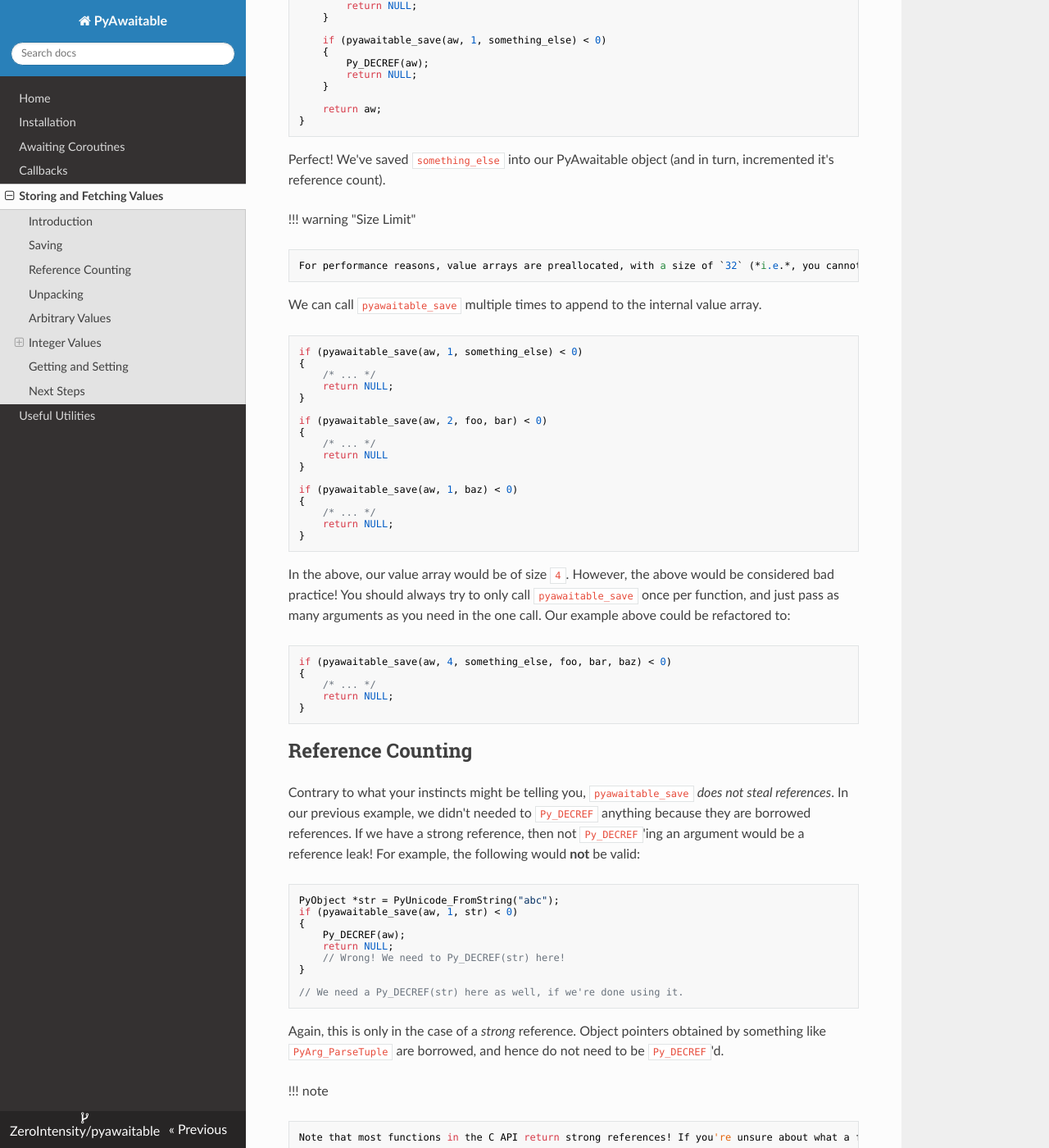
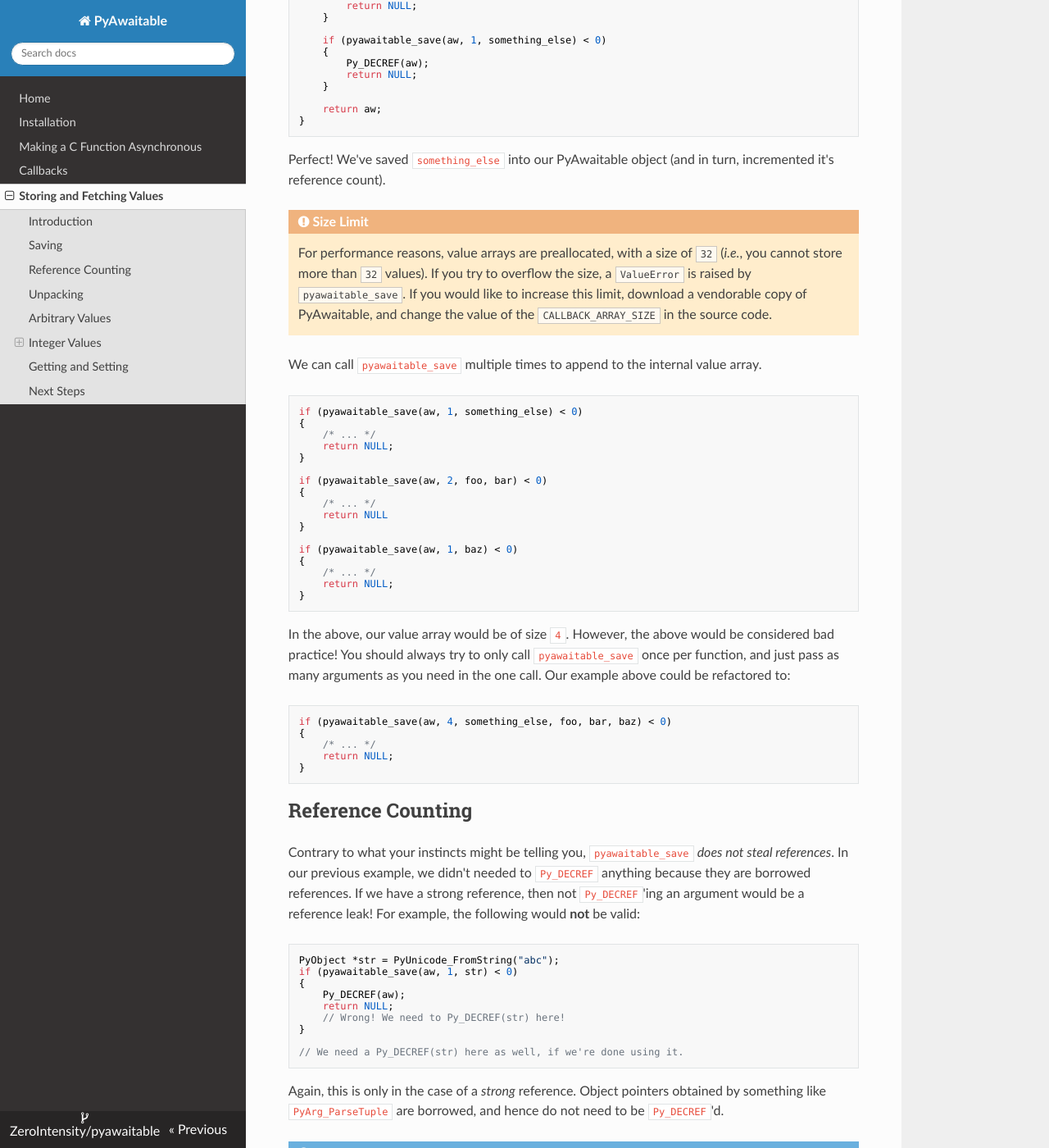
Before and after one commit to ZeroIntensity/pyawaitable, an MkDocs documentation site: the page built from docs/storage.md, in a window 1280 px wide and 1400 px high, scrolled down 1056 px. Shown: the whole window at 82% size. Built offline with MkDocs 1.6.1, drawn with Linux system fonts in a browser that asks for light colours; nearby versions of some CDN libraries; some of the changed lines change nothing that is shown; some of the changed text lies outside the part shown.

Commit message:
Rewrite the first page.

````diff
--- a/docs/awaiting.md
+++ /dev/null
@@ -1,157 +0,0 @@
-# Awaiting Coroutines
-
-## Introduction
-
-Now, let's await some coroutines! As you likely know from working with Python code, you cannot `await` something from outside an asynchronous function. So, how do we make a C function asynchronous? Well, we're getting ahead of ourselves, we don't even have a method to call yet! For simplicitly, let's configure a function with `METH_O`:
-
-```c
-static PyObject *
-test(PyObject *self, PyObject *arg)
-{
-    Py_RETURN_NONE;
-}
-
-static PyMethodDef methods[] = {
-    {"test", test, METH_O, NULL},
-    {NULL, NULL, 0, NULL} // sentinel
-}
-```
-
-## Making an asynchronous C function
-
-Now let's make this asynchronous. First, we need to create a new PyAwaitable object, through `PyAwaitable_New`. This is where the magic happens! Returning one of these objects from the C function inherently makes it asynchronous (in a sense, at least), as if it were defined with `async def`. Using `test` from above, this looks like:
-
-```c
-static PyObject *
-test(PyObject *self, PyObject *arg)
-{
-    return PyAwaitable_New();
-}
-```
-
-If you were to use `test` from Python, you can now execute it via `await` (note that the passed `42` is just to make `METH_O` happy):
-
-```py
->>> import test
->>> await test.test(42)
-```
-
-This doesn't do anything yet, we simply have an awaitable function that's defined in C. However, we overrode the return value with our PyAwaitable object! If we want the `await` expression to return a value other than `None`, you can use `PyAwaitable_SetResult`:
-
-```c
-static PyObject *
-test(PyObject *self, PyObject *arg)
-{
-    PyObject *aw = PyAwaitable_New();
-    if (aw == NULL) {
-        return NULL;
-    }
-
-    PyObject *value = PyLong_FromLong(42);
-    if (value == NULL)
-    {
-        Py_DECREF(aw);
-        return NULL;
-    }
-
-    if (PyAwaitable_SetResult(aw, value) < 0)
-    {
-        Py_DECREF(aw);
-        Py_DECREF(value);
-        return NULL;
-    }
-
-    Py_DECREF(value);
-    return aw;
-}
-```
-
-Now, if we try this from Python:
-
-```py
->>> import test
->>> await test.test(None)  # To satisfy METH_O, once again
-42
-```
-
-## What's going on here?
-
-To understand PyAwaitable, let's dive deeper into what `async def` actually does. We can get a clear idea of what we're doing with PyAwaitable by looking at what an asynchronous function returns, without the `await`:
-
-```py
-async def my_func() -> None:
-    pass
-
-print(type(my_func()))
-```
-
-In Python, all `async def` functions do is return a _coroutine_, which is usable via `await`. Our PyAwaitable is no different: it is also a coroutine! We mimic what an `async def` function would do by returning an object that can be awaited.
-
-It's worth noting that a key difference between Python coroutines and PyAwaitable coroutines is the amount of lazy-evaluation. For example, in the following Python code:
-
-```py
-async def my_func() -> None:
-    print(0 / 0)
-
-my_func()
-```
-
-This _does not_ raise a `ZeroDivisionError`, because the coroutine is lazy: it won't execute that until we `await` it. However, with a C function, we would return `NULL` instead of the PyAwaitable object, so we can't be lazy.
-
-## Awaiting from C
-
-!!! note
-
-    In technical terms, when we say "coroutine," what we really mean is *awaitable* (*i.e.*, you can perform `await` on it, or that it supports `__await__`.) Nothing in PyAwaitable is specific to coroutine objects, but really any awaitable object. For reference, see [collections.abc.Awaitable](https://docs.python.org/3/library/collections.abc.html#collections.abc.Awaitable).
-
-Now that we understand defining asynchronous function, let's try and replicate the expression `await coro` in C. The function we need to use for awaiting a coroutine is `PyAwaitable_AddAwait`. For reference, here's it's signature:
-
-```c
-int
-PyAwaitable_AddAwait(
-    PyObject *aw,
-    PyObject *coro,
-    awaitcallback cb,
-    awaitcallback_err err
-);
-```
-
-There's a lot to unpack here! To keep it simple, let's just focus on the first two arguments: `aw` and `coro`. `aw` is the PyAwaitable object created by `PyAwaitable_New`, and `coro` is a coroutine (or really, any object that supports `__await__`).
-
-!!! note
-
-    Note that once again, a coroutine is _not_ an `async def` function, but what's returned by it. You cannot `await` an `async def` function directly!
-
-Ok, with that in mind, let's await the argument passed via `METH_O`:
-
-```c
-static PyObject *
-test(PyObject *self, PyObject *arg)
-{
-    PyObject *aw = PyAwaitable_New();
-    if (PyAwaitable_AddAwait(aw, arg, NULL, NULL) < 0)
-    {
-        Py_DECREF(aw);
-        return NULL;
-    }
-
-    return aw;
-}
-```
-
-The above is roughly equivalent to the following Python code:
-
-```py
-async def test(arg: Awaitable) -> None:
-    await arg
-```
-
-However, a counter-intuitive property of this is that in C, `arg` is _not_ awaited directly after the `PyAwaitable_AddAwait` call.
-
-In fact, we don't actually `await` anything in our function body. Instead, we mark it for awaiting to PyAwaitable, and then that object we returned will deal with it when it is awaited by the user.
-
-For example, if you wanted to `await` three coroutines: `foo`, `bar`, and `baz`, you would call `PyAwaitable_AddAwait` on each of them, but they wouldn't actually get executed until _after_ the C function has returned.
-
-## Next Steps
-
-Now, how do we do something with the result of the awaited coroutine? We do that with a callback, which we'll talk about next.
--- /dev/null
+++ b/docs/c_async.md
@@ -0,0 +1,109 @@
+# Making a C Function Asynchronous
+
+Let's make a C function that replicates the following Python code:
+
+```py
+async def hello():
+    print("Hello, PyAwaitable")
+```
+
+If you've tried to implement an asynchronous C function in the past, this is likely where you got stuck. How do we make a C function `async`?
+
+## Breaking Down Awaitable Functions
+
+In Python, you have to _call_ an `async def` function to use it with `await`. In our example above, the following would be invalid:
+
+```py
+>>> await hello
+```
+
+Of course, you need to do `await hello()` instead. `hello()` is returning a _coroutine_, and coroutine objects are usable with the `await` keyword. So, `hello` as a synchronous function would really be like:
+
+```py
+class _hello_coroutine:
+    def __await__(self) -> None:
+        print("Hello, PyAwaitable")
+        yield
+
+def hello():
+    return _hello_coroutine()
+```
+
+If there were to be `await` expressions inside `hello`, the returned coroutine object would handle those by yielding inside of the `__await__` dunder method. We can do the same kind of thing in C.
+
+## Creating PyAwaitable Objects
+
+You can create a new PyAwaitable object with `PyAwaitable_New`. This returns a _strong reference_ to a PyAwaitable object, and `NULL` with an exception set on failure.
+
+Think of a PyAwaitable object sort of like the `_hello_coroutine` example from above, but it's _generic_ instead of being special for `hello`. So, like our Python example, we need to return the coroutine to allow it to be used in `await` expressions:
+
+```c
+static PyObject *
+hello(PyObject *self, PyObject *nothing) // METH_NOARGS
+{
+    PyObject *awaitable = PyAwaitable_New();
+    if (awiatable == NULL) {
+        return NULL;
+    }
+
+    puts("Hello, PyAwaitable");
+    return awaitable;
+}
+```
+
+!!! note "There's a difference between native coroutines and implemented coroutines"
+
+    "Coroutine" is a bit of an ambigious term in Python. There are two types of coroutines: native ones ([`types.CoroutineType`](https://docs.python.org/3/library/types.html#types.CoroutineType)), and objects that implement the *coroutine protocol* ([`collections.abc.Coroutine`](https://docs.python.org/3/library/types.html#types.CoroutineType)). Only the interpreter itself can create native coroutines, so a PyAwaitable object is an object that implements the coroutine protocol.
+
+Yay! We can now use `hello` in `await` expressions:
+
+```py
+>>> from _yourmod import hello
+>>> await hello()
+Hello, PyAwaitable
+```
+
+## Changing the Return Value
+
+Note that in all code-paths, we should return the PyAwaitable object, or `NULL` with an exception set to indicate a failure. But that means you can't simply `return` your own value; how can the `await` expression evaluate to something useful?
+
+By default, the "return value" (_i.e._, what `await` will evaluate to) is `None`. That can be changed with `PyAwaitable_SetResult`, which takes a reference to the object you want to return.
+
+For example, if you wanted to return the Python integer `42` from `hello`, you would simply pass that to `PyAwaitable_SetResult`:
+
+```c
+static PyObject *
+hello(PyObject *self, PyObject *nothing) // METH_NOARGS
+{
+    PyObject *awaitable = PyAwaitable_New();
+    if (awiatable == NULL) {
+        return NULL;
+    }
+
+    PyObject *my_number = PyLong_FromLong(42);
+    if (my_number == NULL) {
+        Py_DECREF(awaitable);
+        return NULL;
+    }
+
+    if (PyAwaitable_SetResult(awaitable, my_number) < 0) {
+        Py_DECREF(awaitable);
+        Py_DECREF(my_number);
+        return NULL;
+    }
+
+    Py_DECREF(my_number);
+
+    puts("Hello, PyAwaitable");
+    return awaitable;
+}
+```
+
+Now, the `await` expression evalutes to `42`:
+
+```py
+>>> from _yourmod import hello
+>>> await hello()
+Hello, PyAwaitable
+42
+```
--- a/mkdocs.yml
+++ b/mkdocs.yml
@@ -6,13 +6,17 @@
 nav:
     - Home: index.md
     - Installation: installation.md
-    - Awaiting Coroutines: awaiting.md
+    - Making a C Function Asynchronous: c_async.md
     - Callbacks: callbacks.md
     - Storing and Fetching Values: storage.md
-    - Useful Utilities: utilities.md
 
 theme:
     name: readthedocs
 
+markdown_extensions:
+    - toc:
+          permalink: true
+    - admonition
+
 plugins:
     - search
--- a/requirements.txt
+++ b/requirements.txt
@@ -1,2 +1,3 @@
 # Requirements for Netlify
 mkdocs
+pymdown-extensions
````
